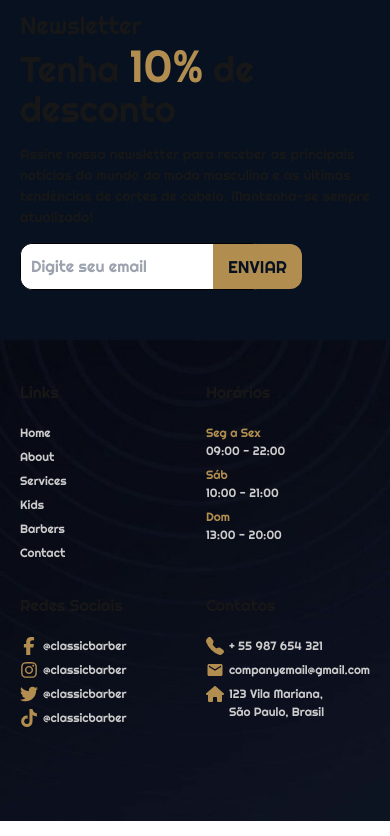
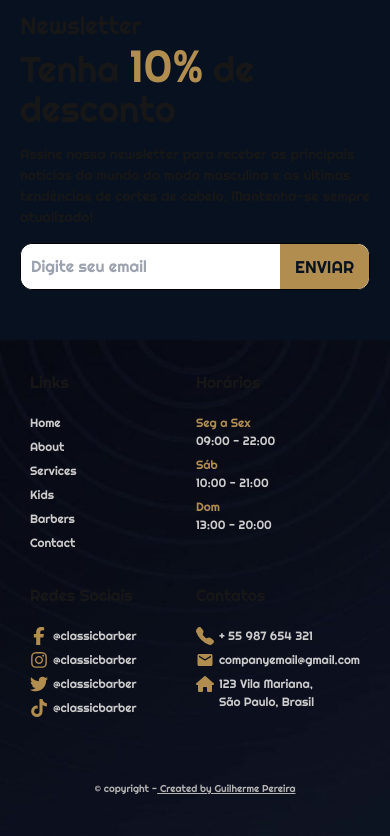
Before and after one commit to guilhermep3/barbearia-landing-page, a Next.js app: page / in a window 390 px wide. Shown: the part 5391-6227 px from the top of the page. Built offline with nearby package versions, Linux system fonts and the light colour scheme.

Commit message:
adding copyright in footer

```diff
--- a/src/app/globals.css
+++ b/src/app/globals.css
@@ -600,13 +600,19 @@ footer{
   background-repeat: no-repeat;
   display: flex;
   justify-content: center;
-  align-items: start;
-  gap: 100px;
+  align-items: center;
+  flex-direction: column;
   padding: 60px 40px;
 }
 footer h2{
   font-size: 16px;
   margin-bottom: 24px;
+}
+.footer-container{
+  display: flex;
+  justify-content: center;
+  align-items: start;
+  gap: 100px;
 }
 .link-list li, .horary-footer, .contact, .social-media{
   color: #cccccc;
@@ -627,6 +633,19 @@ footer h2{
   width: 18px;
   height: 18px;
   color: var(--main-color);
+}
+.footer-copyright{
+  display: flex;
+  justify-content: center;
+  padding: 10px;
+  font-size: 10px;
+}
+.footer-copyright p{
+  color: #b4b4b4;
+}
+.footer-copyright a{
+  text-decoration: underline;
+  cursor: pointer;
 }
 
 .email-modal-container{
@@ -792,16 +811,21 @@ footer h2{
     font-size: 14px;
     margin: 15px 0;
   }
+  .subscribe-input{
+    width: 100%;
+  }
   .subscribe-input input{
     border-top-right-radius: 0;
     border-bottom-right-radius: 0;
   }
   footer{
+    padding: 30px;
+  }
+  .footer-container{
     display: grid;
     grid-template-columns: repeat(2, 1fr);
     grid-template-rows: repeat(2, 1fr);
     gap: 25px;
-    padding: 40px 20px;
   }
   footer h2{
     margin-bottom: 20px;
--- a/src/app/page.tsx
+++ b/src/app/page.tsx
@@ -227,6 +227,7 @@ export default function Home() {
           </div>
         </section>
         <footer>
+          <div className="footer-container">
             <div className="footer-div">
               <h2>Links</h2>
               <ul className="link-list">
@@ -289,6 +290,12 @@ export default function Home() {
                 <p>123 Vila Mariana,<br /> São Paulo, Brasil</p>
               </div>
             </div>
+          </div>
+          <div className="footer-copyright">
+            <p>© copyright -
+              <a href="https://github.com/guilhermep3" target="_blank"> Created by Guilherme Pereira</a>
+            </p>
+          </div>
         </footer>
       </main>
     </div>
```
Lines whose indentation alone changed are shown as unchanged.
